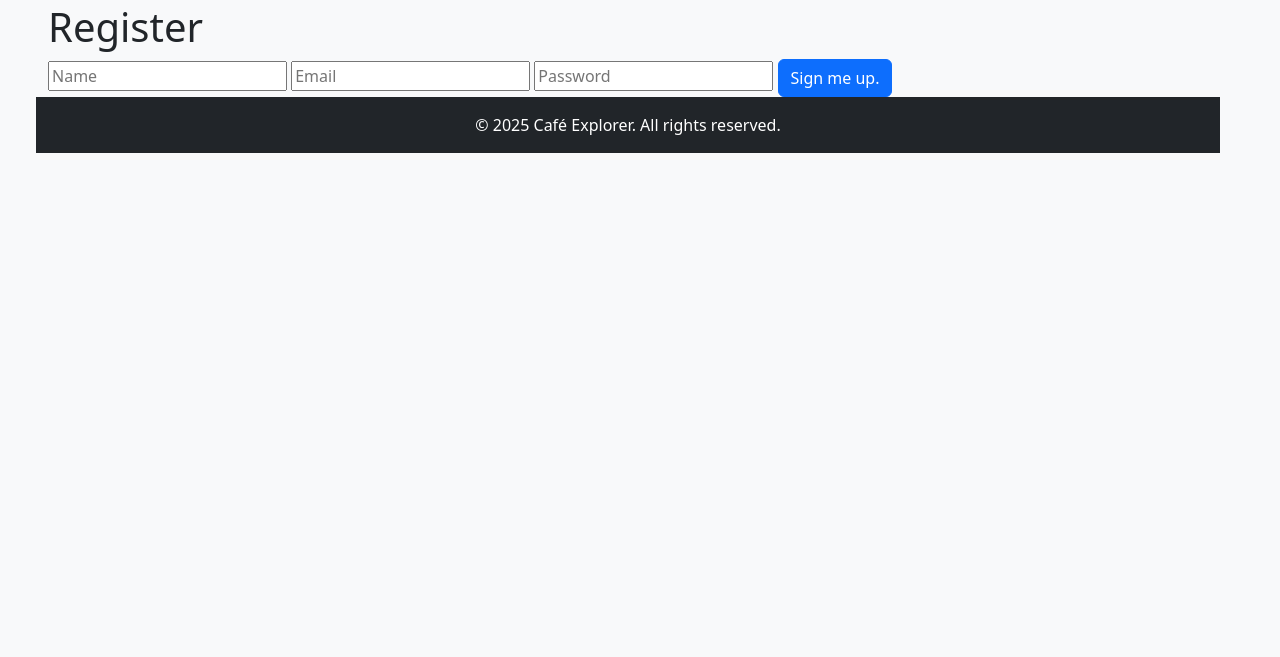
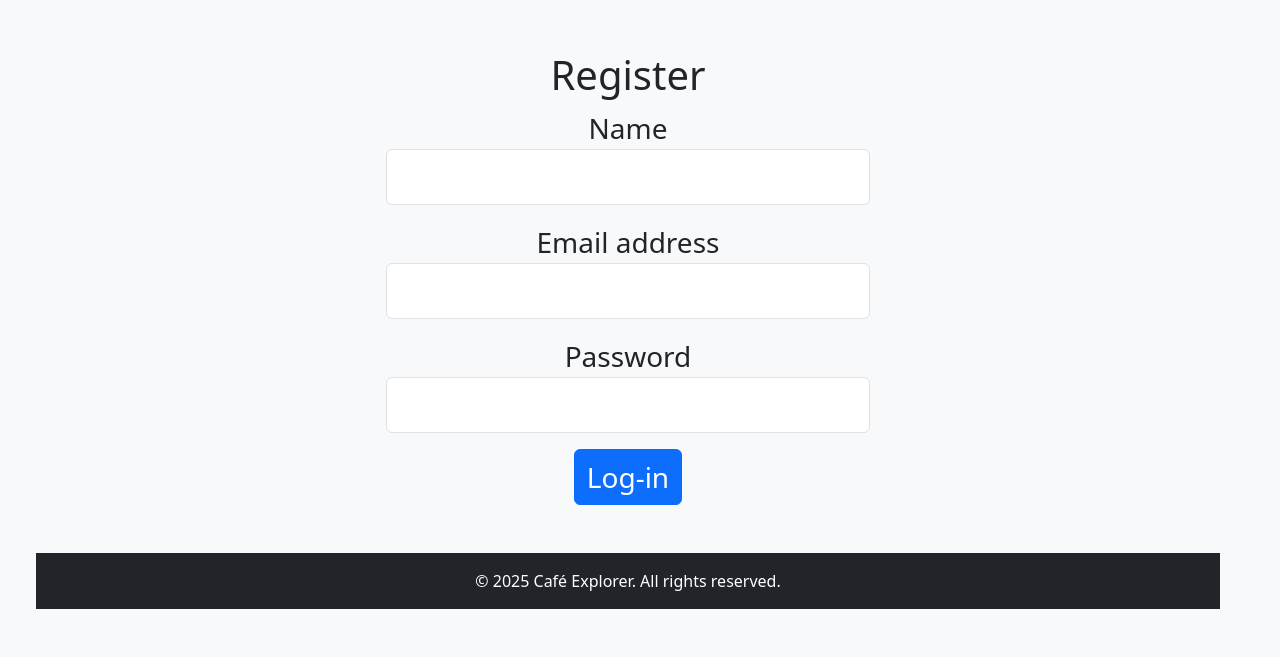
Before and after one commit to ACEKaito1412/100DaysOfCodingPython, a Flask app: page /register in a window 1280 px wide. Shown: the part 318-975 px from the top of the page. Before the commit the page ends 471 px from the top, so only its background shows below. Run offline with Flask 3, Linux system fonts and the light colour scheme; some libraries are stand-ins or nearby versions.

Commit message:
update - register form

```diff
--- a/day_88/templates/register.html
+++ b/day_88/templates/register.html
@@ -1,14 +1,41 @@
 {% extends "base.html" %}
 {% block content %}
-
-<div class="box">
-	<h1>Register</h1>
-    <form action="{{ url_for('register') }}" method="post">
-    	<input type="text" name="name" placeholder="Name" required="required" />
-		<input type="email" name="email" placeholder="Email" required="required" />
-        <input type="password" name="password" placeholder="Password" required="required" />
-        <button type="submit" class="btn btn-primary btn-block btn-large">Sign me up.</button>
-    </form>
+<div class="col-12q fs-3 text-center d-flex justify-content-center">
+<div class="col-5 m-5">
+  <h1>Register</h1>
+  <form
+    action="{{ url_for('register') }}"
+    method="post"
+    class=""
+  >
+  <div class="form-group mb-3">
+      <label for="name">Name</label>
+      <input
+        type="name"
+        class="form-control fs-3"
+        id="name"
+        aria-describedby="nameHelp"
+        />
+    </div>
+    <div class="form-group mb-3">
+      <label for="exampleInputEmail1">Email address</label>
+      <input
+        type="email"
+        class="form-control fs-3"
+        id="exampleInputEmail1"
+        aria-describedby="emailHelp"
+        />
+    </div>
+    <div class="form-group mb-3">
+      <label for="exampleInputPassword1">Password</label>
+      <input
+        type="password"
+        class="form-control fs-3"
+        id="exampleInputPassword1"
+      />
+    </div>
+    <button type="submit" class="btn btn-primary fs-3">Log-in</button>
+  </form>
 </div>
-
+</div>
 {% endblock %}
```
